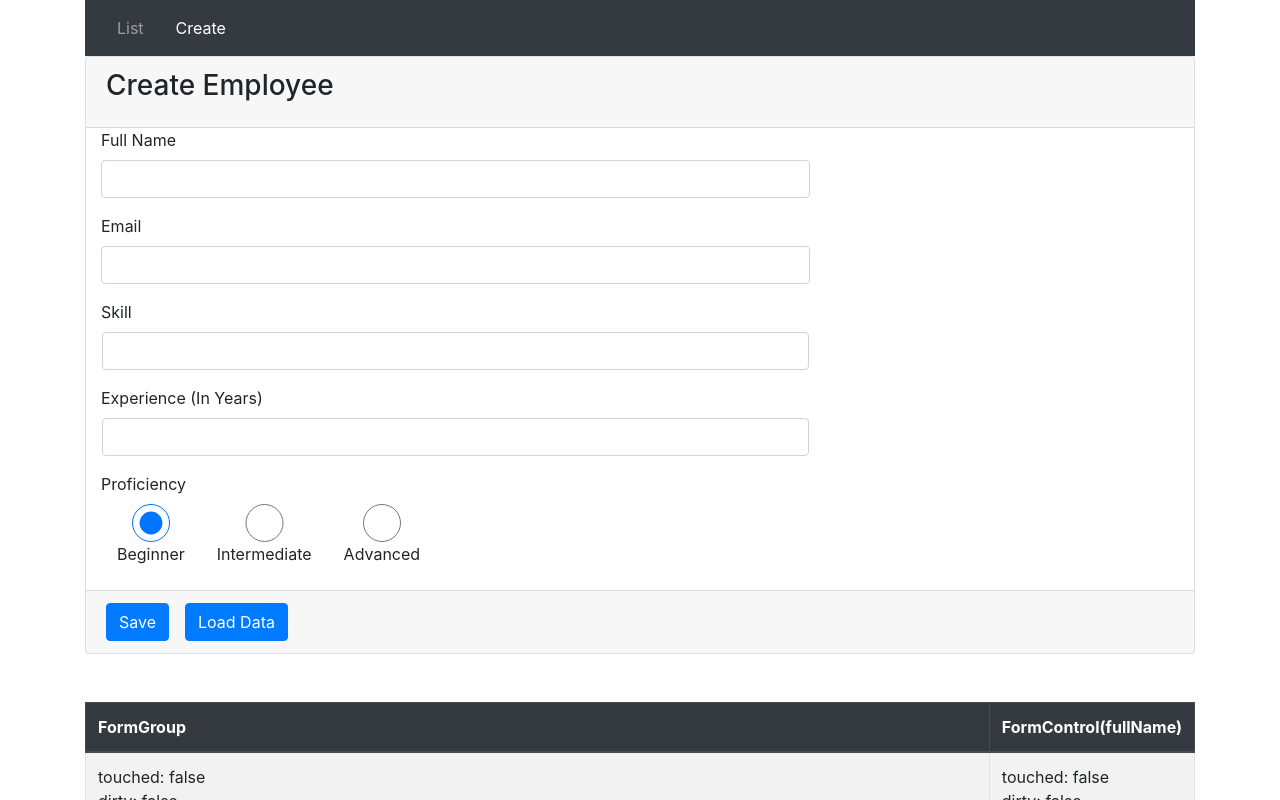
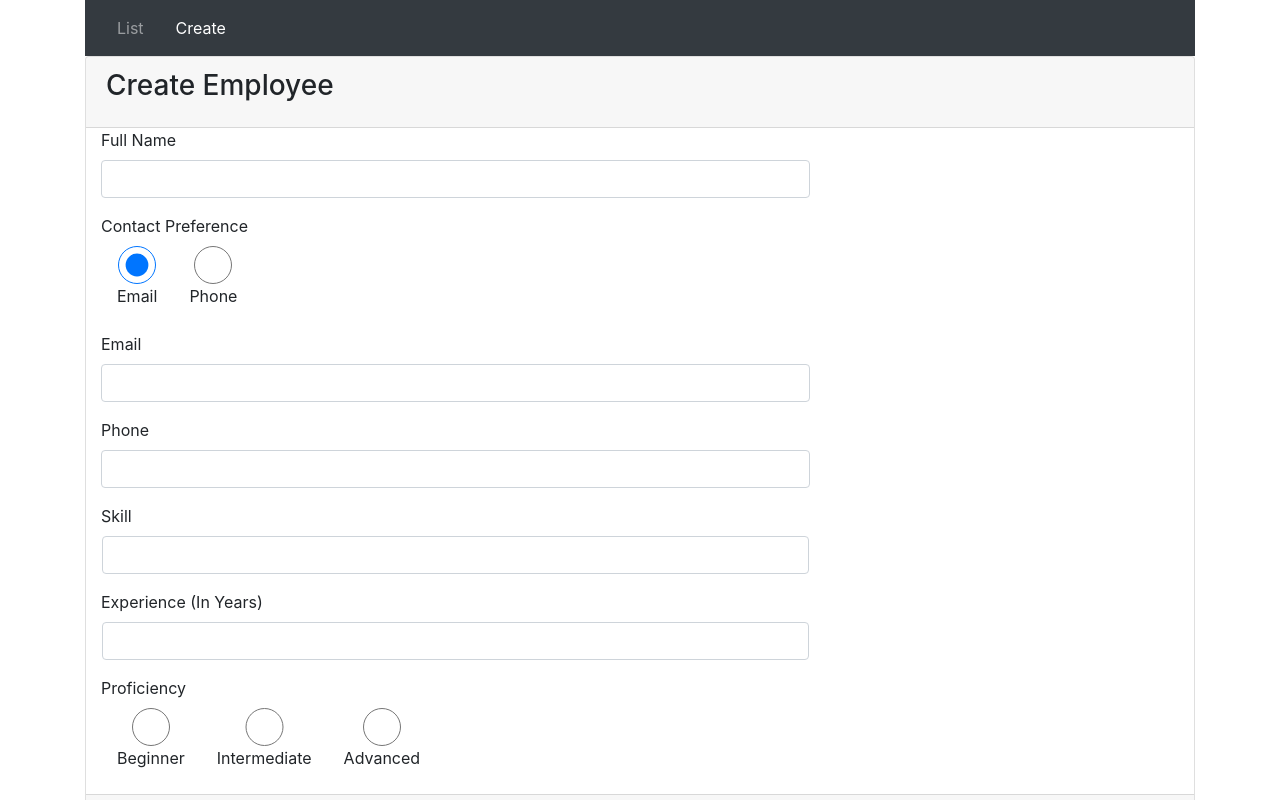
Before and after one commit to abhinavks3112/angular-js-basics, an Angular app: page /create in a window 1280 px wide. Shown: the top 800 px of the page. Built offline with nearby package versions, Linux system fonts and the light colour scheme.

Commit message:
1. Moved validation logic & messages to component class 2. Added logic to dynamically add remove validation

```diff
--- a/src/app/employee/create-employee/create-employee.component.html
+++ b/src/app/employee/create-employee/create-employee.component.html
@@ -23,18 +23,12 @@ Note: With brackets we bind variable, which is declared in our component. Withou
                         and there is validation error
                         2. "invalid-feedback" bootstrap class: Showing error message in case of validation error by wrapping the message in this class
                         3. *ngIf - checking condition to show different message on different condition
+                        4. (blur) - binding to lose focus event in parantheses ie. blur event
                     -->
                     <input class="form-control" id="fullName" formControlName="fullName" type="text"
-                        [ngClass]="{'is-invalid': employeeForm.controls.fullName.errors && ((employeeForm.controls.fullName.touched) || (employeeForm.controls.fullName.dirty))}">
-                    <div class="invalid-feedback"
-                        *ngIf="employeeForm.controls.fullName.errors && ((employeeForm.controls.fullName.touched) || (employeeForm.controls.fullName.dirty))">
-                        <span *ngIf="employeeForm.controls.fullName.errors.required">
-                            Please enter your full name
-                        </span>
-                        <span
-                            *ngIf="employeeForm.controls.fullName.errors.minlength || employeeForm.controls.fullName.errors.maxlength">
-                            Full name must be greater than 2 characters and less than 30 characters
-                        </span>
+                        [ngClass]="{'is-invalid': formErrors.fullName}" (blur)="logValidationErrors()">
+                    <div class="invalid-feedback" *ngIf="formErrors.fullName">
+                        <span>{{ formErrors.fullName }}</span>
                     </div>
                     <!-- Binding component property through interpolation -->
                     <!-- <label>{{ fullNameLength }}</label> -->
@@ -42,9 +36,39 @@ Note: With brackets we bind variable, which is declared in our component. Withou
             </div>
 
             <div class="form-group">
+                <label class="col-sm-4 control-label">Contact Preference</label>
+                <!-- Adding radio buttons for Proficiency field-->
+                <div class="col-md-10">
+                    <label class="radio-inline px-3">
+                        <input class="form-control" formControlName="contactPreference" type="radio" value="email">
+                        Email
+                    </label>
+                    <label class="radio-inline px-3">
+                        <input class="form-control" formControlName="contactPreference" type="radio" value="phone">
+                        Phone
+                    </label>
+                </div>
+            </div>
+
+            <div class="form-group">
                 <label class="col-sm-4 control-label" for="email">Email</label>
                 <div class="col-sm-8">
-                    <input class="form-control" id="email" formControlName="email" type="text">
+                    <input class="form-control" id="email" formControlName="email" type="text"
+                        [ngClass]="{'is-invalid': formErrors.email}" (blur)="logValidationErrors()">
+                    <div class="invalid-feedback" *ngIf="formErrors.email">
+                        <span>{{ formErrors.email }}</span>
+                    </div>
+                </div>
+            </div>
+
+            <div class="form-group">
+                <label class="col-sm-4 control-label" for="phone">Phone</label>
+                <div class="col-sm-8">
+                    <input class="form-control" id="phone" formControlName="phone" type="text"
+                        [ngClass]="{'is-invalid': formErrors.phone}" (blur)="logValidationErrors()">
+                    <div class="invalid-feedback" *ngIf="formErrors.phone">
+                        <span>{{ formErrors.phone }}</span>
+                    </div>
                 </div>
             </div>
 
@@ -54,7 +78,11 @@ Note: With brackets we bind variable, which is declared in our component. Withou
 
                     <label class="col-sm-4 control-label" for="skillName">Skill</label>
                     <div class="col-sm-8 px-3">
-                        <input class="form-control" id="skillName" formControlName="skillName" type="text">
+                        <input class="form-control" id="skillName" formControlName="skillName" type="text"
+                            [ngClass]="{'is-invalid': formErrors.skillName}" (blur)="logValidationErrors()">
+                        <div class="invalid-feedback" *ngIf="formErrors.skillName">
+                            <span>{{ formErrors.skillName }}</span>
+                        </div>
                     </div>
 
                 </div>
@@ -63,29 +91,36 @@ Note: With brackets we bind variable, which is declared in our component. Withou
                     <label class="col-sm-4 control-label" for="experienceInYears">Experience (In Years)</label>
                     <div class="col-sm-8 px-3">
                         <input class="form-control" id="experienceInYears" formControlName="experienceInYears"
-                            type="text">
+                            type="text" [ngClass]="{'is-invalid': formErrors.experienceInYears}"
+                            (blur)="logValidationErrors()">
+                        <div class="invalid-feedback" *ngIf="formErrors.experienceInYears">
+                            <span>{{ formErrors.experienceInYears }}</span>
+                        </div>
                     </div>
                 </div>
 
                 <div class="form-group">
-                    <label class="col-md-2 control-label" for="proficiency">Proficiency</label>
+                    <label class="col-md-2 control-label">Proficiency</label>
                     <!-- Adding radio buttons for Proficiency field-->
                     <div class="col-md-10">
                         <label class="radio-inline px-3">
-                            <input class="form-control" id="proficiency" formControlName="proficiency" type="radio"
-                                value="beginner">
+                            <input class="form-control" formControlName="proficiency" type="radio" value="beginner"
+                                (blur)="logValidationErrors()" [ngClass]="{'is-invalid': formErrors.proficiency}">
                             Beginner
                         </label>
                         <label class="radio-inline px-3">
-                            <input class="form-control" id="proficiency" formControlName="proficiency" type="radio"
-                                value="intermediate">
+                            <input class="form-control" formControlName="proficiency" type="radio" value="intermediate"
+                                (blur)="logValidationErrors()" [ngClass]="{'is-invalid': formErrors.proficiency}">
                             Intermediate
                         </label>
                         <label class="radio-inline px-3">
-                            <input class="form-control" id="proficiency" formControlName="proficiency" type="radio"
-                                value="advanced">
+                            <input class="form-control" formControlName="proficiency" type="radio" value="advanced"
+                                (blur)="logValidationErrors()" [ngClass]="{'is-invalid': formErrors.proficiency}">
                             Advanced
                         </label>
+                        <div class="invalid-feedback" *ngIf="formErrors.proficiency">
+                            <span>{{ formErrors.proficiency }}</span>
+                        </div>
                     </div>
                 </div>
 
--- a/src/app/employee/create-employee/create-employee.component.ts
+++ b/src/app/employee/create-employee/create-employee.component.ts
@@ -15,6 +15,42 @@ export class CreateEmployeeComponent implements OnInit {
 
   fullNameLength: number = 0;
 
+  // Contain validation message for each validation for each form control
+  // [key: string]: any: defining the type of index/key this object accepts(string in our case) and the type of value it accepts(any in our case)
+  validationMessages: { [key: string]: any } =  {
+    'fullName' : {
+      'required': 'Full Name is required',
+      'minlength': 'Full Name must be greater than 2 characters',
+      'maxlength': 'Full Name must be greater less than 30 characters',
+    },
+    'email': {
+      'required': 'Email is required'
+    },
+    'phone': {
+      'required': 'Phone is required'
+    },
+    'skillName': {
+      'required': 'Skill Name is required'
+    },
+    'experienceInYears': {
+      'required': 'Experience (In Years) is required'
+    },
+    'proficiency': {
+      'required': 'Proficiency is required'
+    }
+  };
+
+  // Will be assigned validation message based on the field which fails validaton and which validation type it fails
+  formErrors: { [key: string]: any} = {
+    'fullName' : '',
+    'email': '',
+    'phone': '',
+    'skillName': '',
+    'experienceInYears': '',
+    'proficiency': ''
+  }
+
+
    /*
    FormBuilder class provides a syntactic sugar or another way of declaring the formgroup, forcontrol and array instance.
    It must be injected into the class's constructor first to use it elsewere on the form
@@ -27,25 +63,86 @@ export class CreateEmployeeComponent implements OnInit {
 
   this.employeeForm = this.formBuilder.group({
     fullName: ['', [Validators.required, Validators.minLength(2), Validators.maxLength(30)]],
-    email: [''],
+    contactPreference: ['email'],
+    email: ['', Validators.required],
+    phone: [''], // will dynamically add validation
     // Creating nested formgroup skills
     skills: this.formBuilder.group({
-      skillName: [''],
-      proficiency: ['beginner'],
-      experienceInYears: ['']
+      skillName: ['', Validators.required],
+      proficiency: ['', Validators.required],
+      experienceInYears: ['', Validators.required]
     })
   });
 
  // Subscribing to value change event of form group and performing action on value change
- this.employeeForm.valueChanges.subscribe((value: any) => {
-  return console.log(JSON.stringify(value));
- })
+//  this.employeeForm.valueChanges.subscribe((value: any) => {
+//   console.log(JSON.stringify(value));
+//  })
 
 //   // Subscribing to value change event of form control and performing action on value change
 //   this.employeeForm.controls.fullName.valueChanges.subscribe((value: string) => {
 //     return this.fullNameLength = value.length;
 //   })
 
+ }
+
+ /*
+ Based on the contact preference, dynamically add the validation to the selected contact mode and remove the validator from the not selected one
+ */
+ onContactPreferenceChange(selectedValue: string) {
+  const phoneControl = this.employeeForm.controls.phone;
+  const emailControl = this.employeeForm.controls.email;
+  if(selectedValue === 'phone')
+  {
+    phoneControl.setValidators(Validators.required);
+    emailControl.clearValidators();
+  }
+  else
+  {
+    phoneControl.clearValidators();
+    emailControl.setValidators(Validators.required);
+  }
+  // Immediatly call the validate event on the control
+  emailControl.updateValueAndValidity();
+  phoneControl.updateValueAndValidity();
+ }
+
+
+ // Passing employeeForm as default value
+ logValidationErrors(group: FormGroup = this.employeeForm): void {
+  // loop through each key in the FormGroup
+  Object.keys(group.controls).forEach((key: string) => {
+    // Get a reference to the control using the FormGroup.get() method
+    const abstractFormControl = group.get(key);
+    /* If the control is an instance of FormGroup i.e a nested FormGroup
+    then recursively call this same method (logKeyValuePairs) passing it
+    the FormGroup so we can get to the form controls in it*/
+    if(abstractFormControl instanceof FormGroup && abstractFormControl)
+    {
+      this.logValidationErrors(abstractFormControl);
+    }
+    else
+    {
+      // Clear the existing validation error messages, if any
+      this.formErrors[key] = '';
+      /*
+        Check if the control is not valid and it has either been touched or its value changed, in that case display the validation
+        error message for that control only
+      */
+      if(abstractFormControl && !abstractFormControl.valid && abstractFormControl.touched || abstractFormControl?.dirty){
+        // get all the validation message for particular form control that has failed the vaildation(since we are checking valid condition in if)
+        const messages =  this.validationMessages[key];
+        for(const errorKey in abstractFormControl.errors)
+        {
+          /* Get the validation message corresponding to the failed validation type(eg, required, minlength or maxlength.) identified by errorKey,
+          for particular form control(identified by key) and assign it to the error message field against the form control name error field in formErrors.
+          The UI will bind to this object to display the validation errors.
+          */
+          this.formErrors[key] += messages[errorKey] + ' ';
+        }
+      }
+    }
+  });
 }
 
  logKeyValuePairs(group: FormGroup): void {
@@ -74,6 +171,14 @@ export class CreateEmployeeComponent implements OnInit {
 
   ngOnInit(): void {
 
+  this.employeeForm.controls.contactPreference.valueChanges.subscribe((data: string) => {
+    this.onContactPreferenceChange(data);
+  })
+
+  // Subscribing to value change event of form group and performing action on value change
+  this.employeeForm.valueChanges.subscribe((value: any) => {
+    this.logValidationErrors(this.employeeForm);
+  })
   }
 
   onLoadDataClick(): void
@@ -92,17 +197,19 @@ export class CreateEmployeeComponent implements OnInit {
     //   } */
     // })
 
-    this.employeeForm.patchValue({
-      fullName: "Jack",
-      email: "Jack@abcdomain.com",
-      skills: {
-        skillName: "C#",
-        proficiency: "advanced",
-        experienceInYears: "6"
-      }
-    })
+    // this.employeeForm.patchValue({
+    //   fullName: "Jack",
+    //   email: "Jack@abcdomain.com",
+    //   skills: {
+    //     skillName: "C#",
+    //     proficiency: "advanced",
+    //     experienceInYears: "6"
+    //   }
+    // })
 
-    this.logKeyValuePairs(this.employeeForm);
+    // this.logKeyValuePairs(this.employeeForm);
+    this.logValidationErrors(this.employeeForm);
+    console.log(this.formErrors);
   }
 
   onSubmit(): void {
```
Lines whose indentation alone changed are shown as unchanged.
